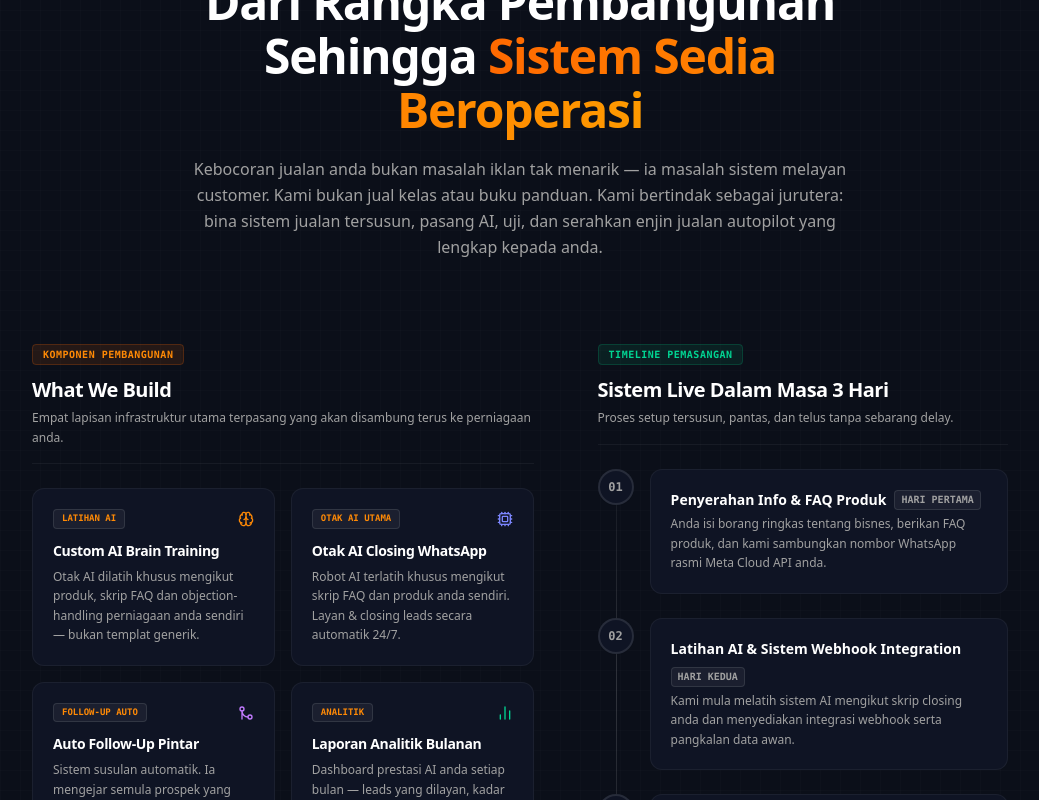
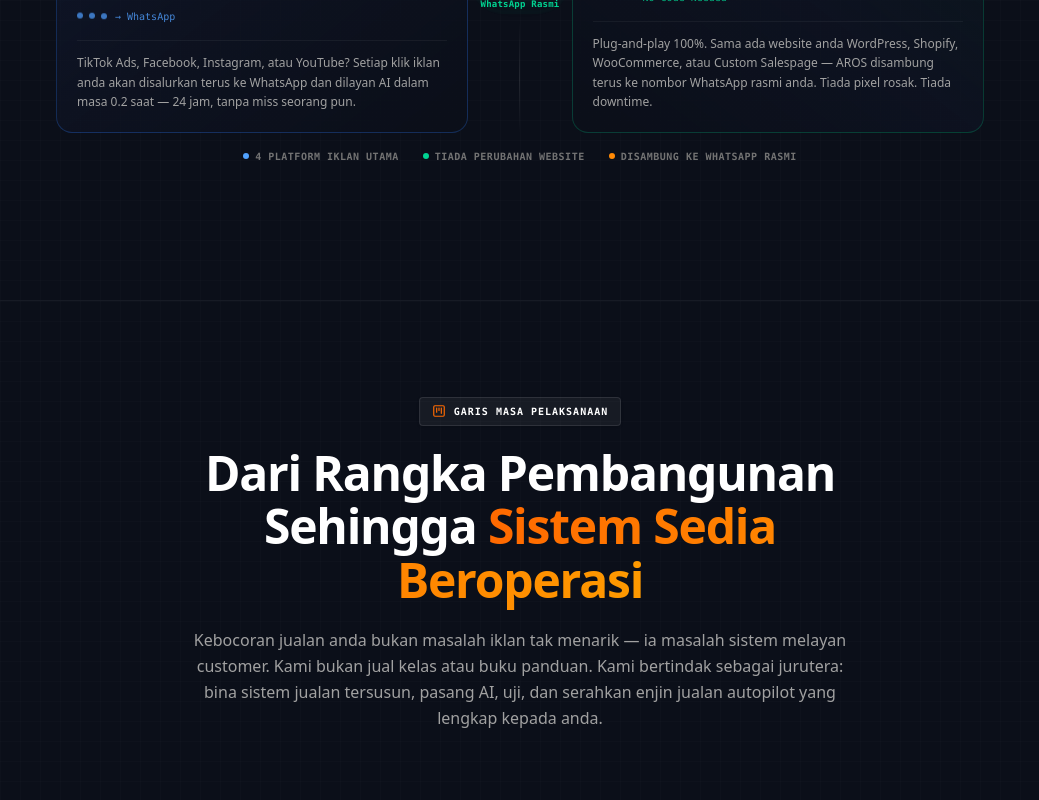
Before and after one commit to opsfunnelmatter-png/aros-salespage-ai, a Next.js app: page / in a window 1280 px wide. Shown: the part 5062-5862 px from the top of the page, without its empty margins (120-1159 px from the left). Built offline with nearby package versions, Linux system fonts and the light colour scheme.

Commit message:
Move Traffic & Integration Ecosystem section inside the bottom of Revenue Architecture (CaseStudies) section

```diff
--- a/src/app/04-timeline.js
+++ b/src/app/04-timeline.js
@@ -3,9 +3,8 @@
 
 import React from 'react';
 import { Cpu, Brain, GitMerge, CheckCircle2, KanbanSquare, ShieldCheck, BarChart2 } from 'lucide-react';
-import TrafficIntegrationTrust from './traffic-integration-trust.js';
 
-export default function TimelineProcess({ dict, dictTraffic }) {
+export default function TimelineProcess({ dict }) {
   const defaultDeliverables = [
     {
       tag: "Latihan AI",
@@ -187,10 +186,6 @@
             </span>
           </div>
         </div>
-
-        {/* TRAFFIC & INTEGRATION TRUST REINFORCEMENT */}
-        <TrafficIntegrationTrust dict={dictTraffic} />
-
       </div>
     </section>
   );
--- a/src/app/05-case-studies.js
+++ b/src/app/05-case-studies.js
@@ -3,8 +3,9 @@
 
 import React, { useState, useEffect, useRef } from 'react';
 import { KanbanSquare, ShieldCheck } from 'lucide-react';
+import TrafficIntegrationTrust from './traffic-integration-trust.js';
 
-export default function CaseStudies({ dict }) {
+export default function CaseStudies({ dict, dictTraffic }) {
   // FASA 5 Chat Sequence Data
   const defaultChatMessages = [
     {
@@ -305,6 +306,9 @@
             </div>          </div>
 
         </div>
+
+        {/* TRAFFIC & INTEGRATION TRUST REINFORCEMENT */}
+        <TrafficIntegrationTrust dict={dictTraffic} />
       </div>
     </section>
   );
--- a/src/app/[[...lang]]/page.js
+++ b/src/app/[[...lang]]/page.js
@@ -58,8 +58,8 @@
       <BleedingMath dailyBudget={dailyBudget} setDailyBudget={setDailyBudget} dict={dict.bleeding_math} />
       <DiagnosticBoard dailyBudget={dailyBudget} dict={dict.diagnostic} />
       <PainGrid dict={dict.pain_grid} />
-      <CaseStudies dict={dict.case_studies} />
-      <TimelineProcess dict={dict.timeline} dictTraffic={dict.traffic_trust} />
+      <CaseStudies dict={dict.case_studies} dictTraffic={dict.traffic_trust} />
+      <TimelineProcess dict={dict.timeline} />
       <AuthorityProfile dict={dict.authority} />
       <Testimonials dict={dict.testimonials} />
       <PricingMatrix dict={dict.pricing} lang={lang} />
```
